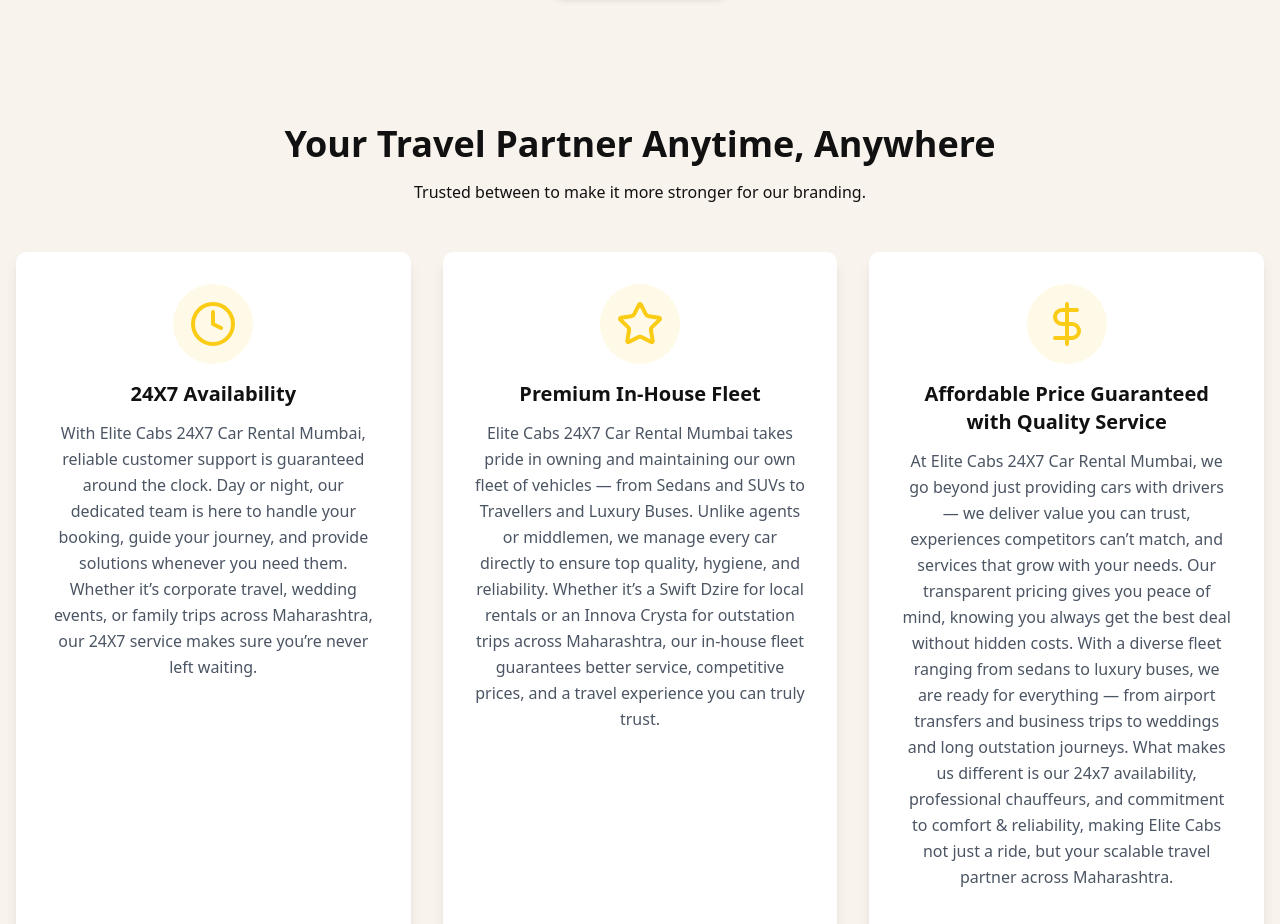
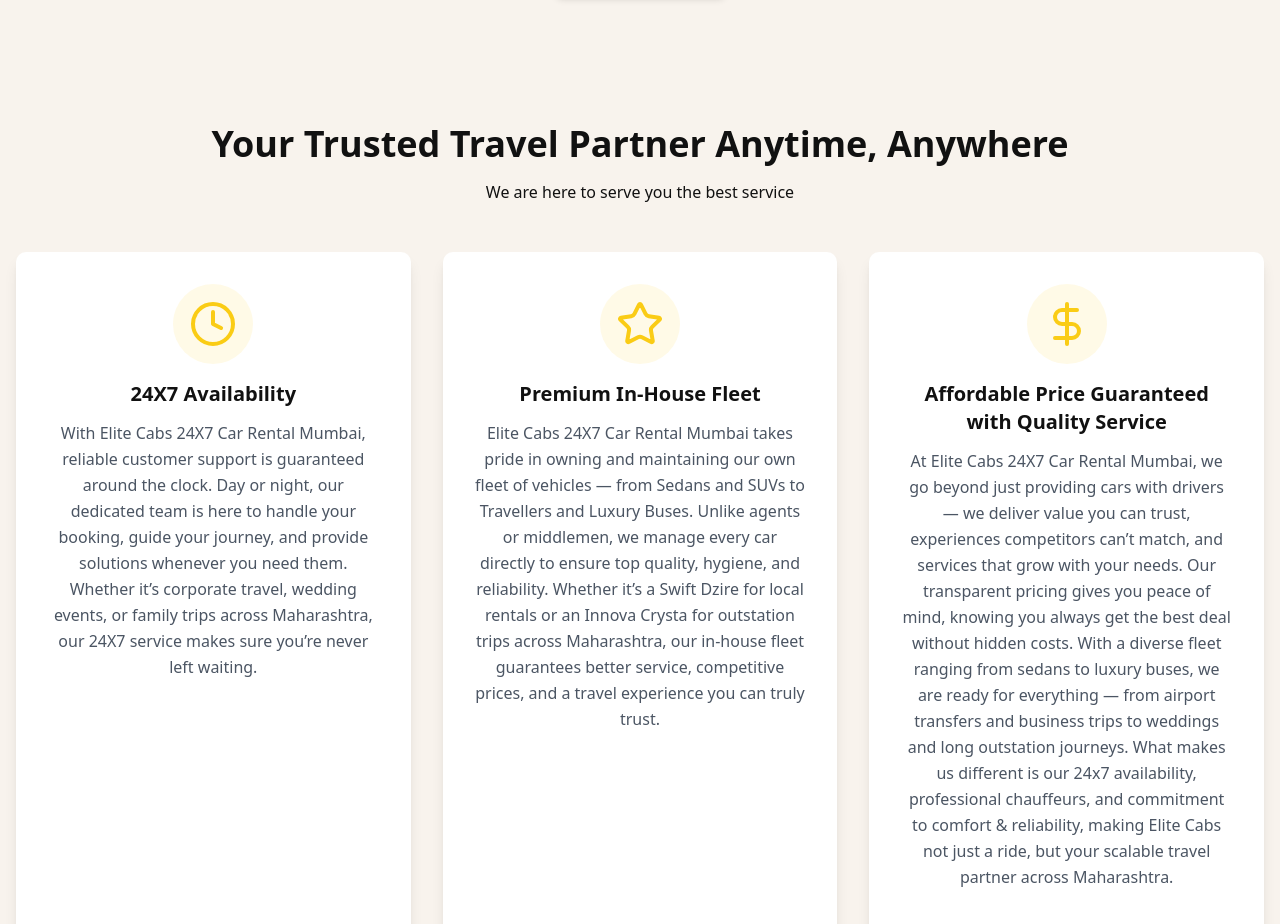
Before and after one commit to adarsh9960/new, a Next.js app: page / in a window 1280 px wide. Shown: the part 8148-9072 px from the top of the page. Built offline with nearby package versions, Linux system fonts and the light colour scheme.

Commit message:
Update WhyChooseUsSection.tsx

```diff
--- a/src/components/sections/WhyChooseUsSection.tsx
+++ b/src/components/sections/WhyChooseUsSection.tsx
@@ -43,9 +43,9 @@
       <div className="container mx-auto px-4">
         <div className="text-center mb-12">
           <h2 className="text-3xl md:text-4xl font-bold text-foreground mb-4">
-            Your Travel Partner Anytime, Anywhere
+            Your Trusted Travel Partner Anytime, Anywhere
           </h2>
-          <p> Trusted between to make it more stronger for our branding.
+          <p>We are here to serve you the best service
             </p>
         </div>
 
```
